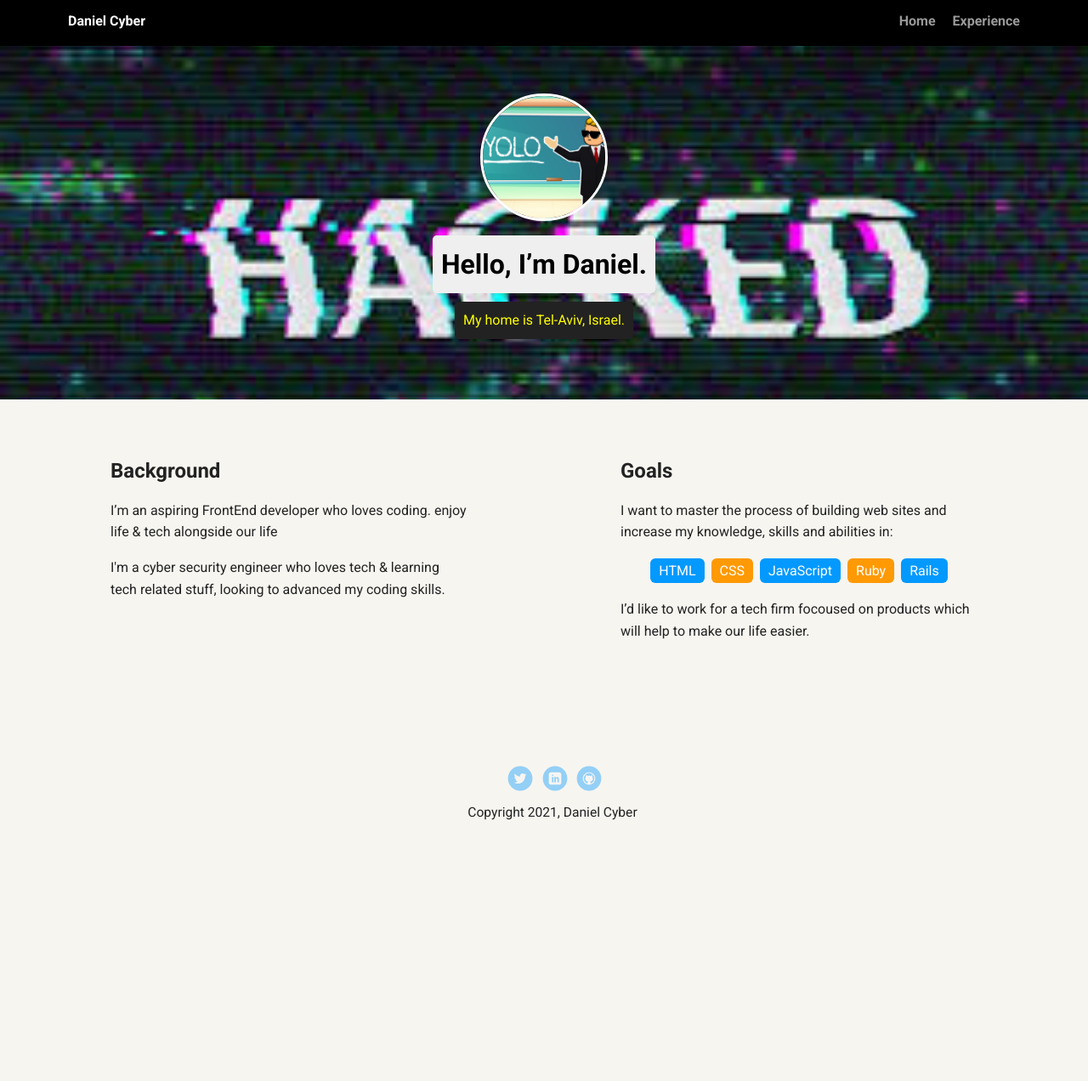
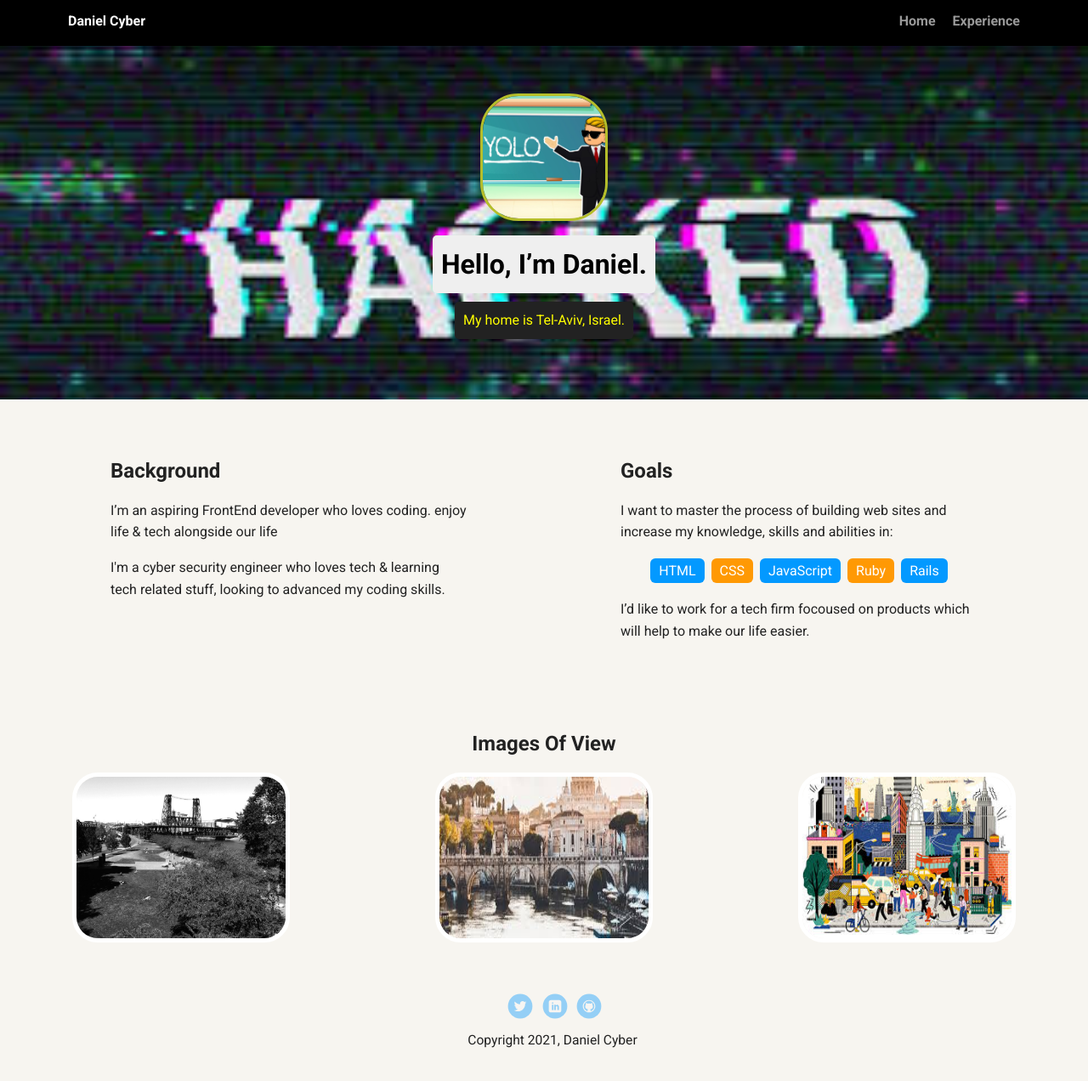
Before and after one commit to virusxd521/FirstProjectTeamTreeHouse, a plain HTML site: page index.html in a window 1280 px wide. Shown: the whole page at 85% size. Before the commit the page ends 1060 px from the top, so only its background shows below. Drawn offline with Linux system fonts and the light colour scheme; a web font is replaced by a local one.

Commit message:
enhancedCode

```diff
--- a/index.html
+++ b/index.html
@@ -8,7 +8,7 @@
   <link href="https://fonts.googleapis.com/css?family=Muli%7CRoboto:400,300,500,700,900" rel="stylesheet"></head>
   <body>
 
-    <div class="main-nav">
+    <div class="main-navigation">
         <ul class="nav">
           <li class="name">Daniel Cyber</li>
           <li><a href="index.html">Home</a></li>
@@ -23,13 +23,13 @@
     </header>
 
     <main class="flex">
-      <div class="card">
+      <div class="cardOfSkills">
         <h2>Background</h2>
         <p>I’m an aspiring FrontEnd developer who loves coding. enjoy life & tech alongside our life</p>
         <p>I'm a cyber security engineer who loves tech & learning tech related stuff, looking to advanced my coding skills.</p>
       </div>
 
-      <div class="card">
+      <div class="cardOfSkills">
         <h2>Goals</h2>
         <p>I want to master the process of building web sites and increase my knowledge, skills and abilities in:</p>
         <ul class="skills">
@@ -43,6 +43,16 @@
       </div>
 
     </main>
+
+    <div>
+      <h2>Images Of View</h2>
+      <div class="divOfImages">
+        <img class="oneOfthem" alt="Portlan" src="images/portland.jpg">
+        <img class="oneOfthem" alt="view" src="images/view.jpeg">
+        <img class="oneOfthem" alt="NewYork" src="images/newyork.jpeg">
+      </div>
+    </div>
+
     <footer>
       <ul>
         <li><a href="https://twitter.com/BenistiDaniel" class="social twitter">Twitter</a></li>
--- a/styles.css
+++ b/styles.css
@@ -23,7 +23,7 @@ a:hover {
 
 /* Section Styles */
 
-.main-nav {
+.main-navigation {
   width: 100%;
   background: black;
   min-height: 30px;
@@ -69,12 +69,12 @@ header .profile-image {
   margin-top: 50px;
   width: 150px;
   height: 150px;
-  border-radius: 50%;
-  border: 3px solid white;
-  transition: all .5s;
+  border-radius: 30%;
+  border: 3px solid rgb(181, 190, 42);
+  transition: all .7s;
 }
 header .profile-image:hover {
-  transform: scale(1.2) rotate(5deg);
+  transform: scale(1.3) rotate(360deg);
 }
 .tag {
   background-color: #efefef;
@@ -88,7 +88,7 @@ header .profile-image:hover {
   background-color: #222;
   color: yellow;
 }
-.card {
+.cardOfSkills{
   margin: 30px;
   padding: 20px 40px 40px;
   max-width: 500px;
@@ -96,7 +96,7 @@ header .profile-image:hover {
   border-radius: 6px;
   transition: all .5s;
 }
-.card:hover {
+.cardOfSkills:hover {
   border-color: #ff99ff;
 }
 
@@ -186,8 +186,17 @@ a.social:hover {
     padding: 0 30px;
   }
 
+.divOfImages{
+  display: flex;
+  justify-content: space-around;
+}
 
-
+.oneOfthem {
+  width: 20%;
+  height: 200px;
+  border: 5px white solid;
+  border-radius: 30px;
+}
 
   main p {
     line-height: 1.6em;
```
